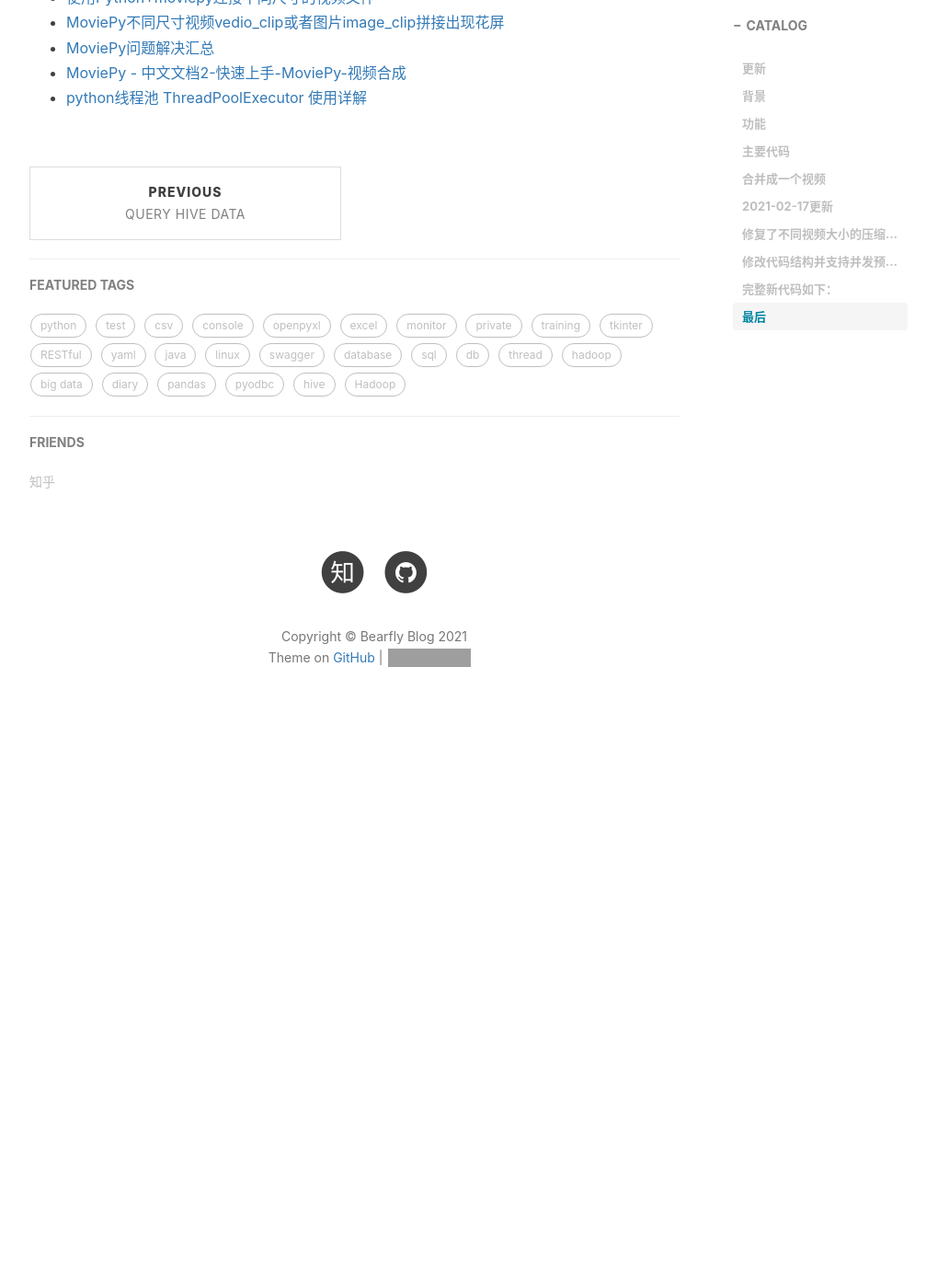
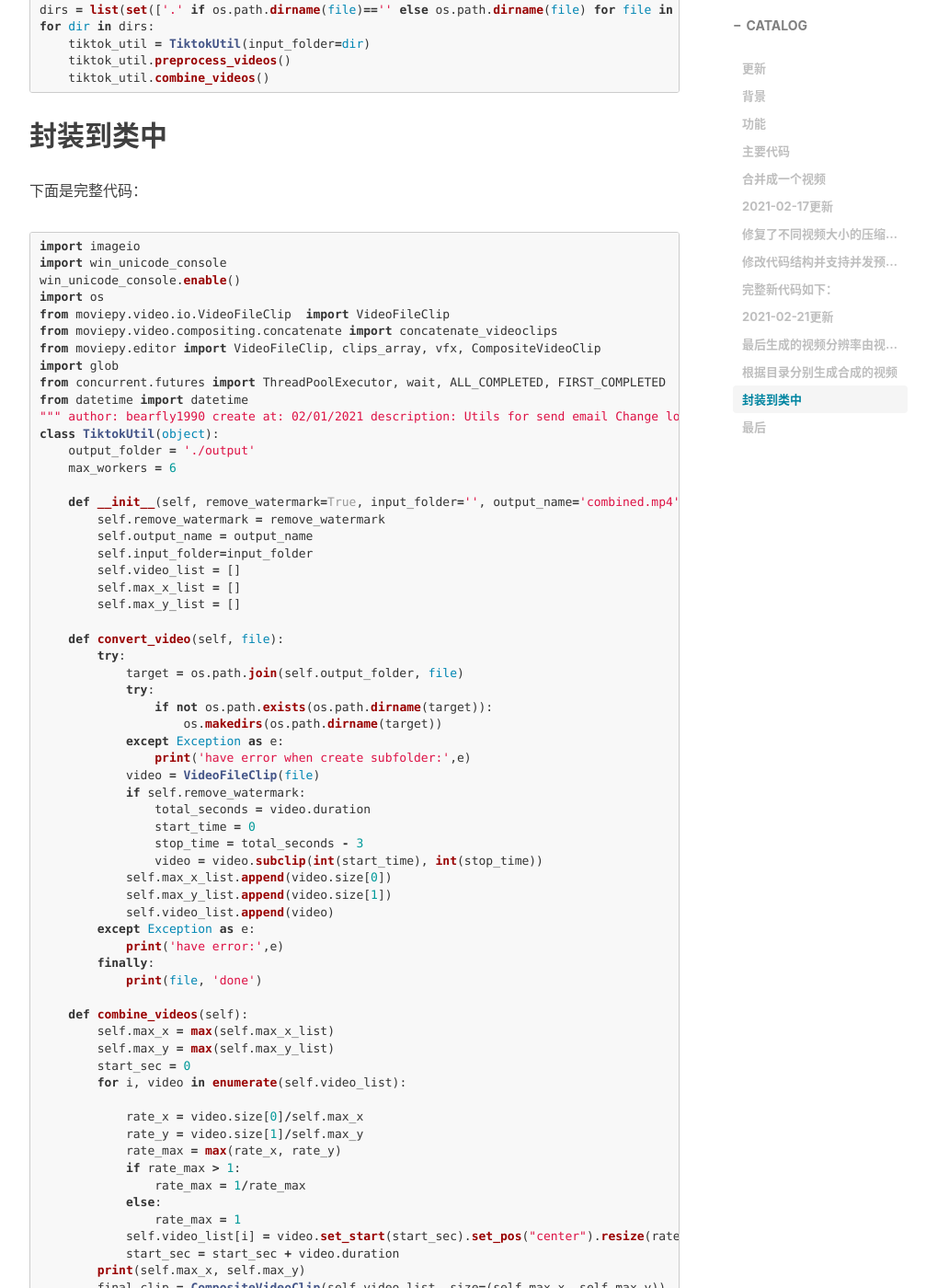
Before and after one commit to bearfly1990/bearfly.github.io, a Jekyll site: the page built from _posts/2021/02/2020-02-09-CutCombineTiktok.md, in a window 1280 px wide and 1400 px high, scrolled down 5390 px. Shown: the whole window at 92% size, without its empty margins (233-1240 px from the left). Built offline with Jekyll 4.4.1, drawn with Linux system fonts in a browser that asks for light colours; nearby versions of some CDN libraries; comment, search, counter and statistics services are not loaded; before the commit the page ends 6209 px from its top, so only the background shows below that; some of the changed text lies outside the part shown; grey boxes are pictures that could not be loaded.

Commit message:
update combine videos

````diff
--- a/_posts/2021/02/2020-02-09-CutCombineTiktok.md
+++ b/_posts/2021/02/2020-02-09-CutCombineTiktok.md
@@ -17,6 +17,9 @@ tags:
 | date       | update                                                       |
 | ---------- | ------------------------------------------------------------ |
 | 2021-02-17 | 1. 修复了不同视频大小的压缩算法 2. 修改代码结构并支持并发预处理文件 |
+| 2021-02-21 | 1. 调整代码结构，封装到类中                                  |
+|            | 2. 优化对文件夹的批处理                                      |
+|            | 3. 视频最后合成的分辨率由视频本身自动决定                    |
 
 # 背景
 
@@ -208,11 +211,141 @@ if __name__=="__main__":
     ended_time = datetime.now()
     print(f'time cost: {ended_time - start_time}')
 ```
+# 2021-02-21更新
+
+## 最后生成的视频分辨率由视频动态决定
+
+遍历所有视频时，记录下长和宽，最后取max来当作最后的分辨率
+```python
+self.max_x_list = []
+self.max_y_list = []
+
+self.max_x = max(self.max_x_list)
+self.max_y = max(self.max_y_list)
+```
+## 根据目录分别生成合成的视频
+
+可以一次性按顺序按目录合成视频，而不是之前的所有目录的视频，更加灵活。
+```python
+files = glob.glob('**/*.mp4', recursive=True)
+if not files:
+    print('no files found')
+    exit(0)
+dirs = list(set(['.' if os.path.dirname(file)=='' else os.path.dirname(file) for file in files]))
+for dir in dirs:
+    tiktok_util = TiktokUtil(input_folder=dir)
+    tiktok_util.preprocess_videos()
+    tiktok_util.combine_videos()
+```
+## 封装到类中
+
+下面是完整代码：
+
+```python
+import imageio
+import win_unicode_console
+win_unicode_console.enable()
+import os
+from moviepy.video.io.VideoFileClip  import VideoFileClip
+from moviepy.video.compositing.concatenate import concatenate_videoclips
+from moviepy.editor import VideoFileClip, clips_array, vfx, CompositeVideoClip
+import glob
+from concurrent.futures import ThreadPoolExecutor, wait, ALL_COMPLETED, FIRST_COMPLETED
+from datetime import datetime
+"""
+author: bearfly1990
+create at: 02/01/2021
+description:
+    Utils for send email
+Change log:
+Date          Author      Version    Description
+02/17/2021    bearfly1990 1.0.1      update combine video hight/width resize logic to adapt all videos.
+02/21/2021    bearfly1990 1.0.2      Get max hight/max width from all the input videos, not hard code
+                                     support detail with different folder.
+"""
+class TiktokUtil(object):
+    output_folder = './output'
+    max_workers = 6
+
+    def __init__(self, remove_watermark=True, input_folder='', output_name='combined.mp4'):
+        self.remove_watermark = remove_watermark
+        self.output_name = output_name
+        self.input_folder=input_folder
+        self.video_list = []
+        self.max_x_list = []
+        self.max_y_list = []
+
+    def convert_video(self, file):
+        try:
+            target = os.path.join(self.output_folder, file)
+            try:
+                if not os.path.exists(os.path.dirname(target)):
+                    os.makedirs(os.path.dirname(target))
+            except Exception as e:
+                print('have error when create subfolder:',e)
+            video = VideoFileClip(file)
+            if self.remove_watermark:
+                total_seconds = video.duration
+                start_time = 0
+                stop_time = total_seconds - 3
+                video = video.subclip(int(start_time), int(stop_time))
+            self.max_x_list.append(video.size[0])
+            self.max_y_list.append(video.size[1])
+            self.video_list.append(video)
+        except Exception as e:
+            print('have error:',e)
+        finally:
+            print(file, 'done')
+
+    def combine_videos(self):
+        self.max_x = max(self.max_x_list)
+        self.max_y = max(self.max_y_list)
+        start_sec = 0
+        for i, video in enumerate(self.video_list):
+
+            rate_x = video.size[0]/self.max_x
+            rate_y = video.size[1]/self.max_y
+            rate_max = max(rate_x, rate_y)
+            if rate_max > 1:
+                rate_max = 1/rate_max
+            else:
+                rate_max = 1
+            self.video_list[i] = video.set_start(start_sec).set_pos("center").resize(rate_max)
+            start_sec = start_sec + video.duration
+        print(self.max_x, self.max_y)
+        final_clip = CompositeVideoClip(self.video_list, size=(self.max_x, self.max_y))
+        final_clip.to_videofile(os.path.join(self.output_folder, self.input_folder, self.output_name), fps=20, remove_temp=True)
+        final_clip.close()
+
+    def preprocess_videos(self):
+        files = glob.glob(f'{self.input_folder}/*.mp4', recursive=True)
+        executor = ThreadPoolExecutor(max_workers=self.max_workers)
+        all_task = [executor.submit(self.convert_video, (file)) for file in files]
+        wait(all_task, return_when=ALL_COMPLETED)
+
+if __name__=="__main__":
+    start_time = datetime.now()
+
+    files = glob.glob('**/*.mp4', recursive=True)
+    if not files:
+        print('no files found')
+        exit(0)
+    dirs = list(set(['.' if os.path.dirname(file)=='' else os.path.dirname(file) for file in files]))
+    for dir in dirs:
+        tiktok_util = TiktokUtil(input_folder=dir)
+        tiktok_util.preprocess_videos()
+        tiktok_util.combine_videos()
+
+    ended_time = datetime.now()
+    print(f'time cost: {ended_time - start_time}')
+
+```
+
+
+
 # 最后
 
 完整代码在[moviepy](https://github.com/bearfly1990/PowerScript/tree/master/Python3/moviepy/)
-
-可以关注我的微信视频号，看简单的演示。
 
 ![my wechat video QR](/img/bf_wechat_video.jpg)
 
````
